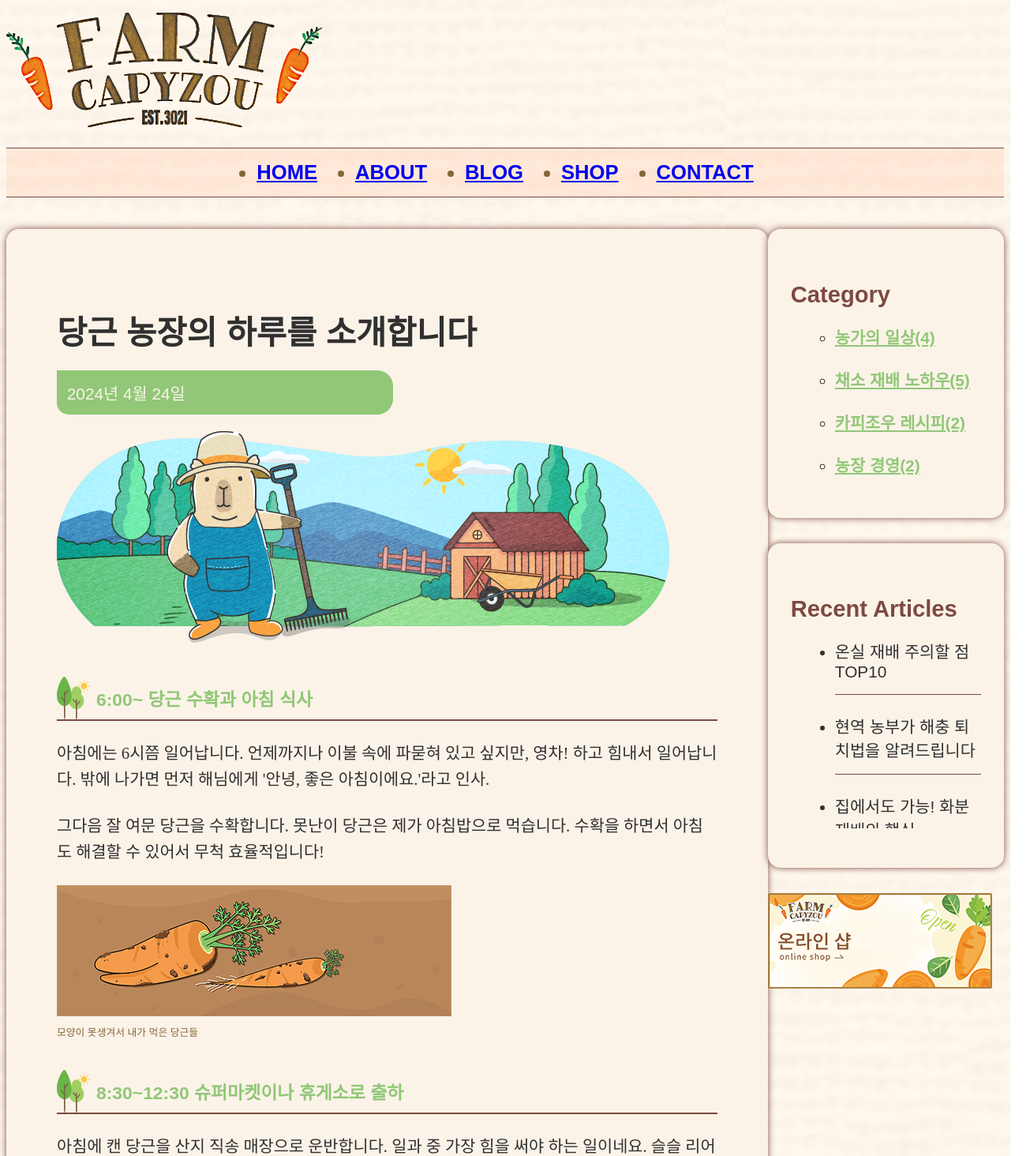
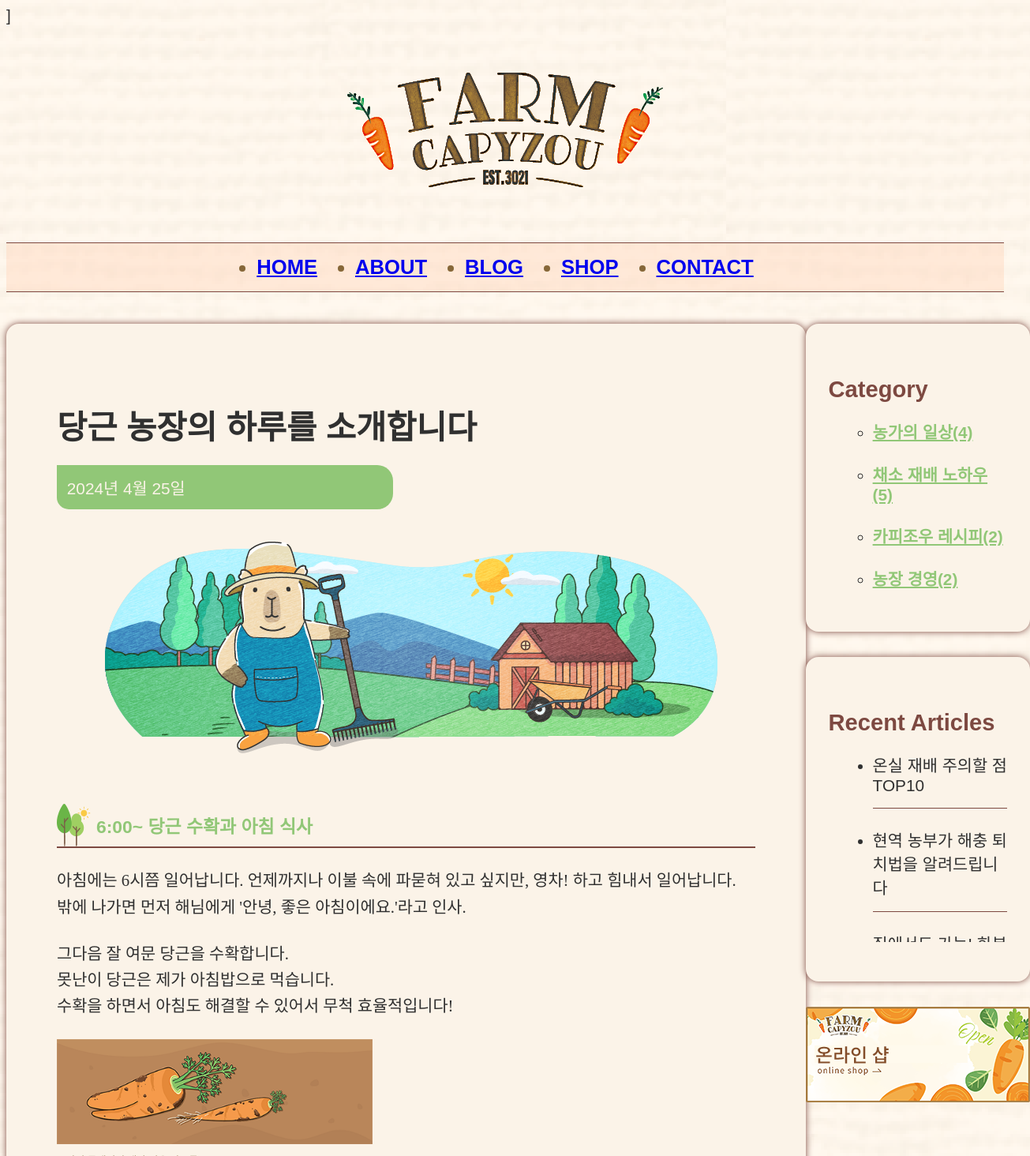
Before and after one commit to rlarbfl327/zoublog, a plain HTML site: page index.html in a window 1280 px wide. Shown: the top 1464 px of the page at 79% size, 1305 px wide, since content can reach past the window. Drawn offline with Linux system fonts and the light colour scheme; a web font is replaced by a local one.

Commit message:
Update index.html

```diff
--- a/index.html
+++ b/index.html
@@ -4,12 +4,15 @@
     <meta charset="UTF-8">
     <meta name="viewport" content="width=device-width, initial-scale=1.0">
     <title>카피조우의 블로그</title>
-    <link rel="stylesheet" href="style.css">
+    <link rel="stylesheet" href="style.css">]
+    <link rel="stylesheet" href="./reset.css">
 </head>
 <body>
     <!--머릿단--------------------------------------------------------------->
         <header>
+            <h1>
                 <img class="logo" src="./images/logo.png" alt="logo" title="로고이미지">
+            </h1>
             <nav class="gnb"><!--global navigation bar-->
                 <ul>
                     <li><a href="#">HOME</a></li>
@@ -27,35 +30,35 @@
         <main>
             <div class="hero">
                 <h2>당근 농장의 하루를 소개합니다</h2>
-            <p><time datetime="2024-04-24-T11:14">2024년 4월 24일</time></p>
-            <img src="./images/eyecatch.png" alt="카피조우 열심히 일하는 사진" title="메인이미지">
+                <p><time datetime="2024-04-25-T11:14">2024년 4월 25일</time></p>
+                <figure><img src="./images/eyecatch.png" alt="카피조우 열심히 일하는 사진" title="메인이미지"></figure>
             </div>
 
             <article>
                 <h3>6:00~ 당근 수확과 아침 식사</h3>
                 <p>
-                아침에는 6시쯤 일어납니다. 언제까지나 이불 속에 파묻혀 있고 싶지만, 영차! 하고 힘내서 일어납니다.
+                    아침에는 6시쯤 일어납니다. 언제까지나 이불 속에 파묻혀 있고 싶지만, 영차! 하고 힘내서 일어납니다.<br>
                     밖에 나가면 먼저 해님에게 '안녕, 좋은 아침이에요.'라고 인사.
                 </p>
                 <p>
-                그다음 잘 여문 당근을 수확합니다.
-                못난이 당근은 제가 아침밥으로 먹습니다.
-                수확을 하면서 아침도 해결할 수 있어서 무척 효율적입니다!
+                    그다음 잘 여문 당근을 수확합니다.<br>
+                    못난이 당근은 제가 아침밥으로 먹습니다.<br>
+                    수확을 하면서 아침도 해결할 수 있어서 무척 효율적입니다!<br>
                 </p>
-            <img src="./images/carrots.png" alt="carrots" title="싱싱한 당근">
+                <img src="./images/carrots.png" alt="carrots" title="싱싱한 당근" width="400px">
                 <figcaption>모양이 못생겨서 내가 먹은 당근들</figcaption>
             </article>
             <article>
                 <h3>8:30~12:30 슈퍼마켓이나 휴게소로 출하</h3>
                 <p>
-                아침에 캔 당근을 산지 직송 매장으로 운반합니다. 일과 중 가장 힘을 써야 하는 일이네요.
+                    아침에 캔 당근을 산지 직송 매장으로 운반합니다. 일과 중 가장 힘을 써야 하는 일이네요.<br>
                     슬슬 리어카가 아니라 전기로 움직이는 차를 구입해볼까 생각하고 있어요.
                 </p>
             </article>
             <article>
                 <h3>12:30~18:00 밭일과 저녁 식사</h3>
                 <p>
-                당근의 상태를 보면서 물을 주거나, 벌레를 잡거나, 비닐을 씌우거나 합니다.
+                    당근의 상태를 보면서 물을 주거나, 벌레를 잡거나, 비닐을 씌우거나 합니다.<br>
                     지금은 당근이 메인이지만, 장기적으로는 더 많은 작물을 키우고 싶어서 관련 준비도 같이 하고 있습니다.
                 </p>
             </article>
```
Lines whose indentation alone changed are shown as unchanged.
